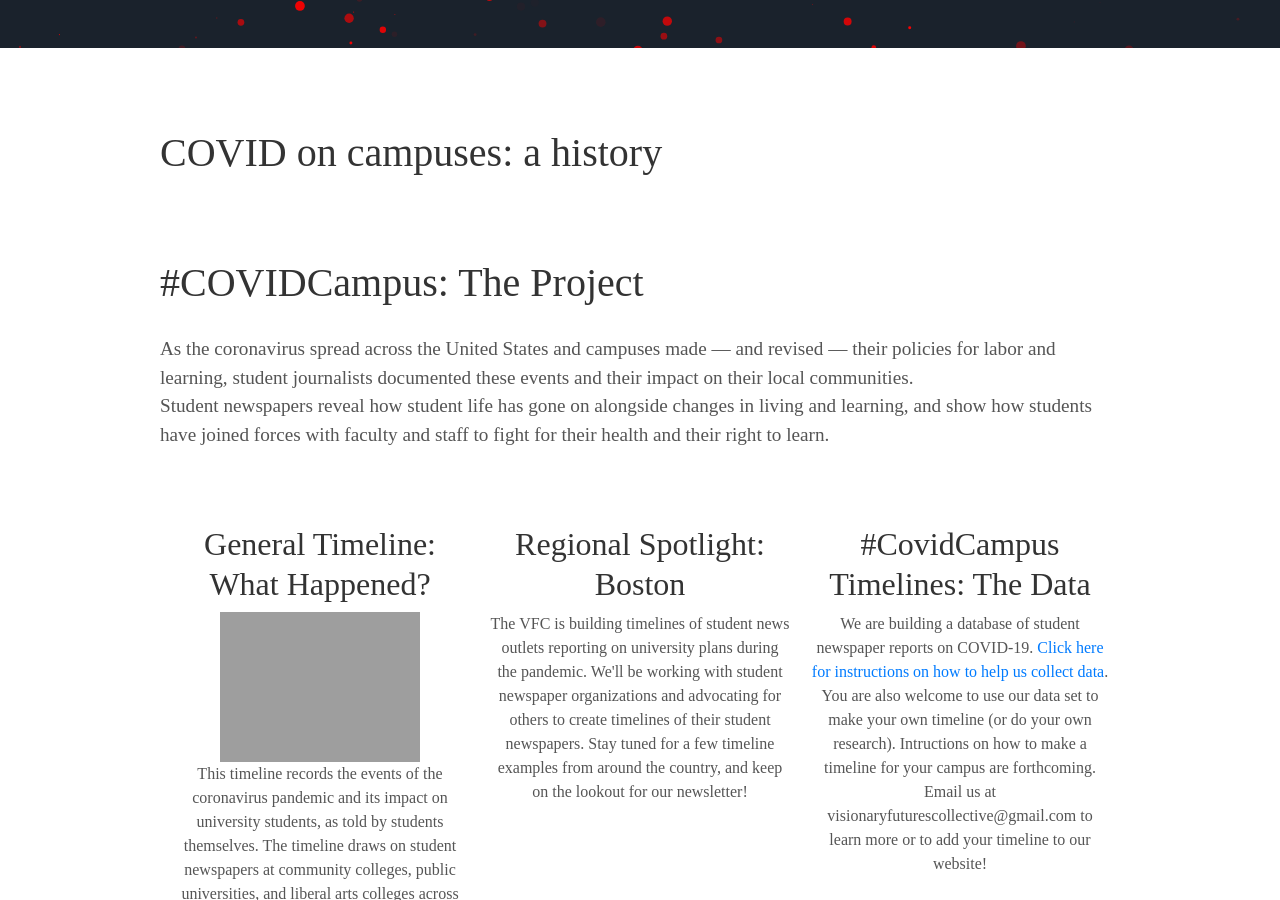
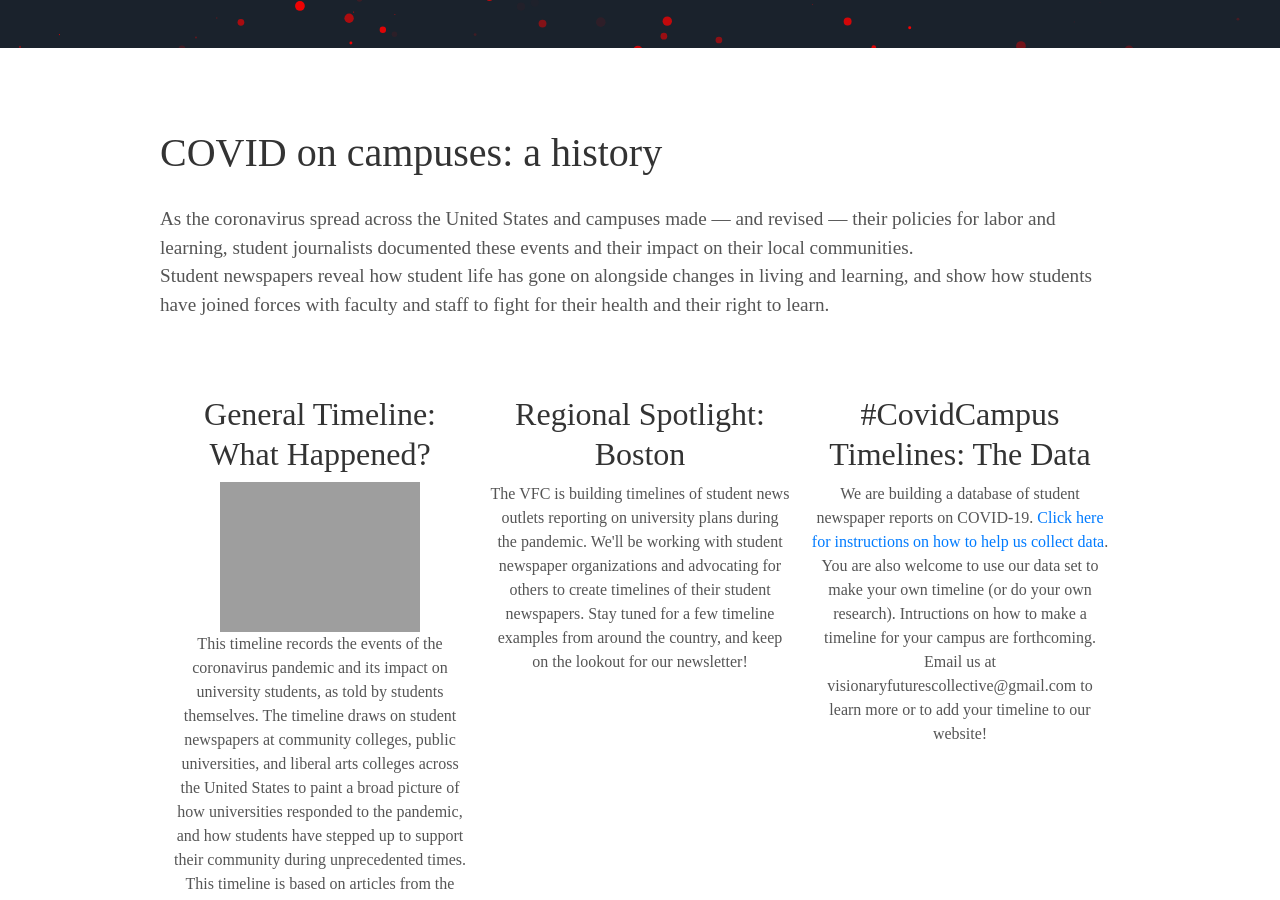
Before and after one commit to visionary-futures-collective/covid19, a Jekyll site: the page built from timeline.md, in a window 1280 px wide and 900 px high, scrolled down 928 px. Built offline with Jekyll 4.4.1, drawn with Linux system fonts in a browser that asks for light colours; some web fonts are replaced.

Commit message:
timeline link

```diff
--- a/timeline.md
+++ b/timeline.md
@@ -3,7 +3,6 @@ layout: page
 title: "COVID on campuses: a history"
 permalink: /timeline
 ---
-# #COVIDCampus: The Project
 As the coronavirus spread across the United States and campuses made --- and revised --- their policies for labor and learning, student journalists documented these events and their impact on their local communities.
 
 Student newspapers reveal how student life has gone on alongside changes in living and learning, and show how students have joined forces with faculty and staff to fight for their health and their right to learn.
```
